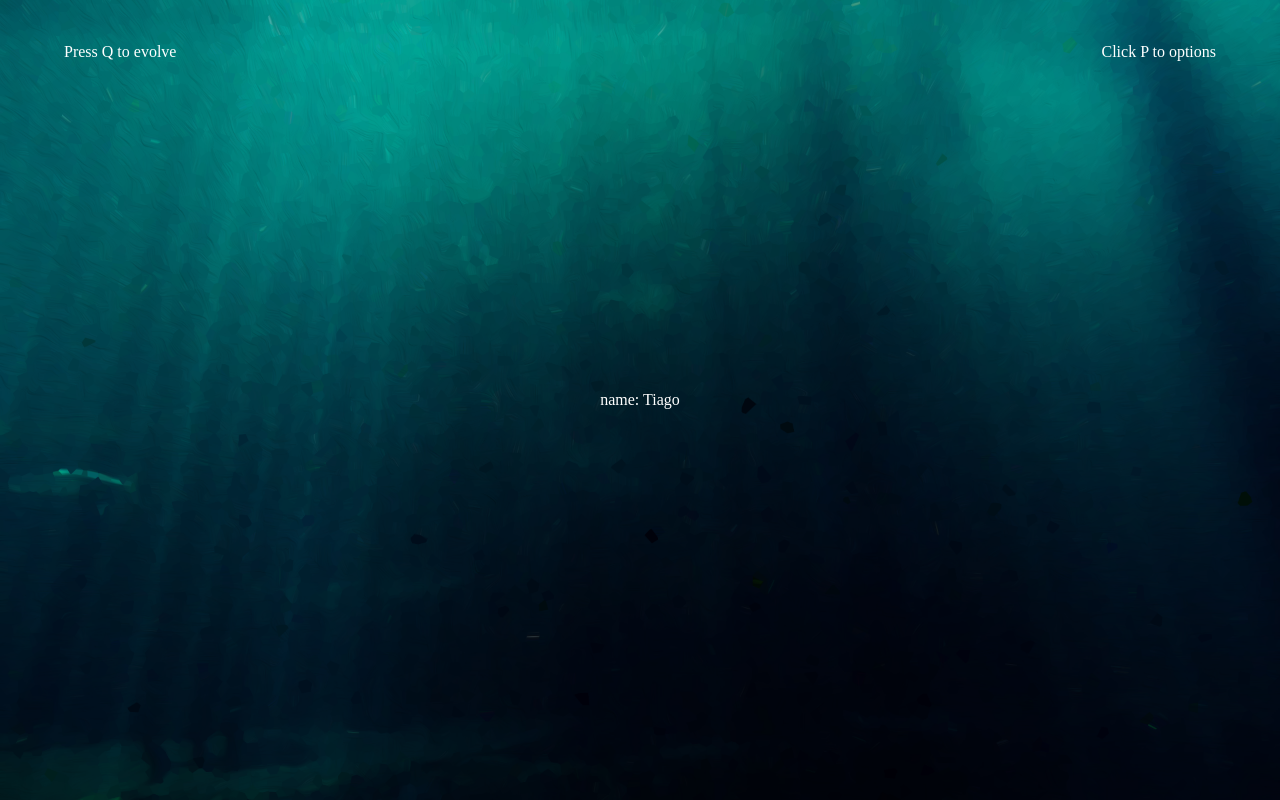
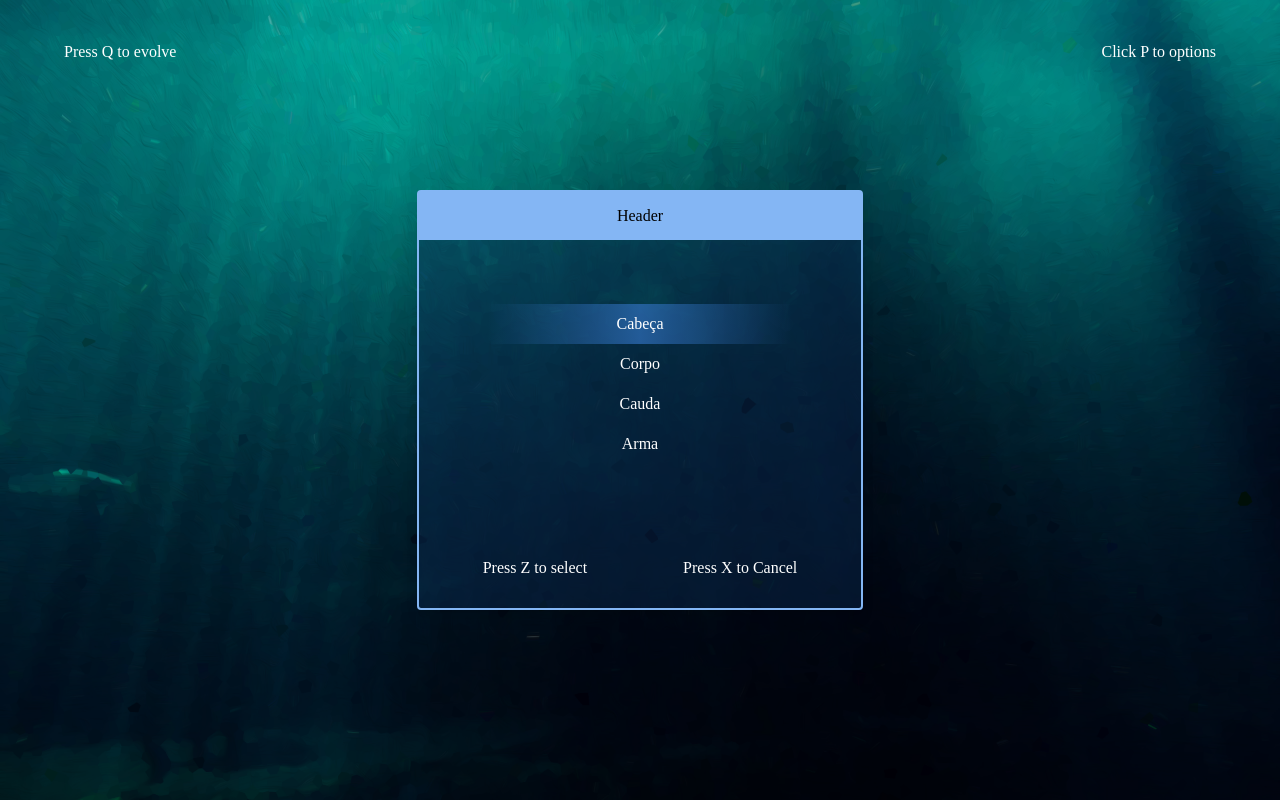
Before and after one commit to TiagoOliveiraGomes/Evyr, a React (Vite) app: page / in a window 1280 px wide. Built offline with nearby package versions, Linux system fonts and the light colour scheme; a web font is replaced by a local one.

Commit message:
dinamic blue container

```diff
--- a/src/components/commons/blueContainer/index.tsx
+++ b/src/components/commons/blueContainer/index.tsx
@@ -1,4 +1,5 @@
 import React from 'react'
+import { ListPartsToEvolve } from '../../template/listPartsToEvolve'
 import './styles.css'
 
 export interface BlueContainerProps {
@@ -9,24 +10,10 @@ export function BlueContainer(props: BlueContainerProps) {
   return (
     <div className='BlueContainer-Container'>
         <header>
-            Escolha sua evolução
+            Header
         </header>
         <main>
-            <ul>
-                <li className={`${selected? 'bg-gradient-to-r from-transparent via-[#2f6ebab7]' : 'bg-transparent'}`}>
-                    <h3>Cabeça</h3>
-                </li>
-                {/* TODO: Colocarr um estado Select em todos os 'FALSE' */}
-                <li className={`${false? 'bg-gradient-to-r from-transparent via-[#2f6ebab7]' : 'bg-transparent'}`}>
-                    <h3>Corpo</h3>
-                </li>
-                <li className={`${false? 'bg-gradient-to-r from-transparent via-[#2f6ebab7]' : 'bg-transparent'}`}>
-                    <h3>Cauda</h3>
-                </li>
-                <li className={`${false? 'bg-gradient-to-r from-transparent via-[#2f6ebab7]' : 'bg-transparent'}`}>
-                    <h3>Arma</h3>
-                </li>
-            </ul>
+            <ListPartsToEvolve selected />
         </main>
         <footer>
             <h3>Press Z to select</h3>
--- a/src/components/commons/blueContainer/styles.css
+++ b/src/components/commons/blueContainer/styles.css
@@ -2,7 +2,8 @@
     @apply
     flex
     flex-col
-    border
+    box-border
+    border-2
     rounded
     bg-opacity-40
     items-center
@@ -11,6 +12,7 @@
     border-PrimaryBtn-200
     shadow-lg
     text-white
+    p-0
 }
 
 .BlueContainer-Container header {
@@ -21,6 +23,7 @@
     justify-center
     bg-PrimaryBtn-200
     text-black
+    flex-grow-0
 }
 
 .BlueContainer-Container main {
@@ -30,6 +33,8 @@
 
 .BlueContainer-Container main ul li {
     @apply
+    flex
+    justify-center
     py-2
     px-32
 }
@@ -41,4 +46,5 @@
     justify-between
     px-16
     py-7
+    gap-x-24
 }
--- /dev/null
+++ b/src/components/template/listPartsToEvolve/index.tsx
@@ -0,0 +1,26 @@
+import React from 'react'
+import './styles.css'
+
+interface ListPartsToEvolveProps {
+    selected: boolean,
+}
+
+export function ListPartsToEvolve({selected}:ListPartsToEvolveProps) {
+  return (
+    <ul>
+                <li className={`${selected? 'bg-gradient-to-r from-transparent via-[#2f6ebab7]' : 'bg-transparent'}`}>
+                    <h3>Cabeça</h3>
+                </li>
+                {/* TODO: Colocarr um estado Select em todos os 'FALSE' */}
+                <li className={`${false? 'bg-gradient-to-r from-transparent via-[#2f6ebab7]' : 'bg-transparent'}`}>
+                    <h3>Corpo</h3>
+                </li>
+                <li className={`${false? 'bg-gradient-to-r from-transparent via-[#2f6ebab7]' : 'bg-transparent'}`}>
+                    <h3>Cauda</h3>
+                </li>
+                <li className={`${false? 'bg-gradient-to-r from-transparent via-[#2f6ebab7]' : 'bg-transparent'}`}>
+                    <h3>Arma</h3>
+                </li>
+            </ul>
+  )
+}
--- a/src/maps/deepOcean/index.tsx
+++ b/src/maps/deepOcean/index.tsx
@@ -1,11 +1,13 @@
 import React from 'react'
+import { BlueContainer } from '../../components/commons/blueContainer'
 import { Player } from '../../components/player'
 import './styles.css'
 
 export function DeepOcean() {
   return (
     <div className='DeepOcean-Container'>
-      <Player />
+      {/* <Player /> */}
+      <BlueContainer selected />
     </div>
   )
 }
```
Also changed, not shown: src/components/template/listPartsToEvolve/styles.css (added), 1 other file (tests, documents, lock files or other folders).
